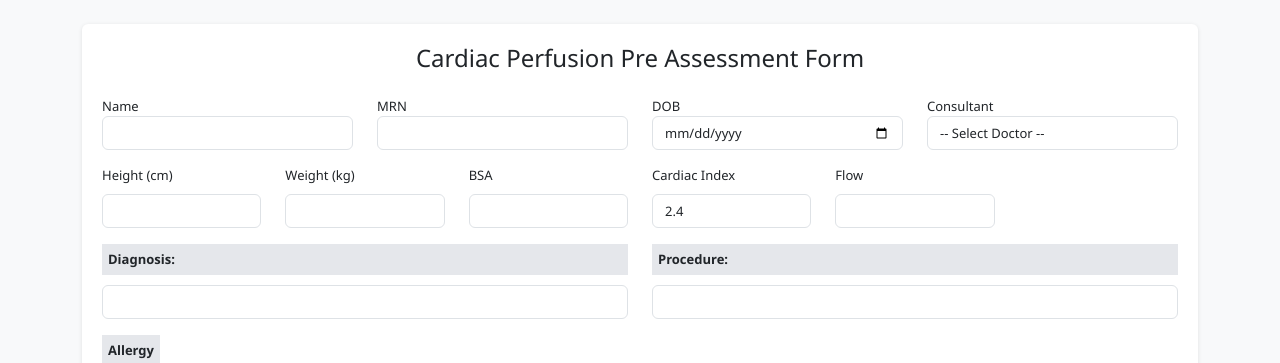
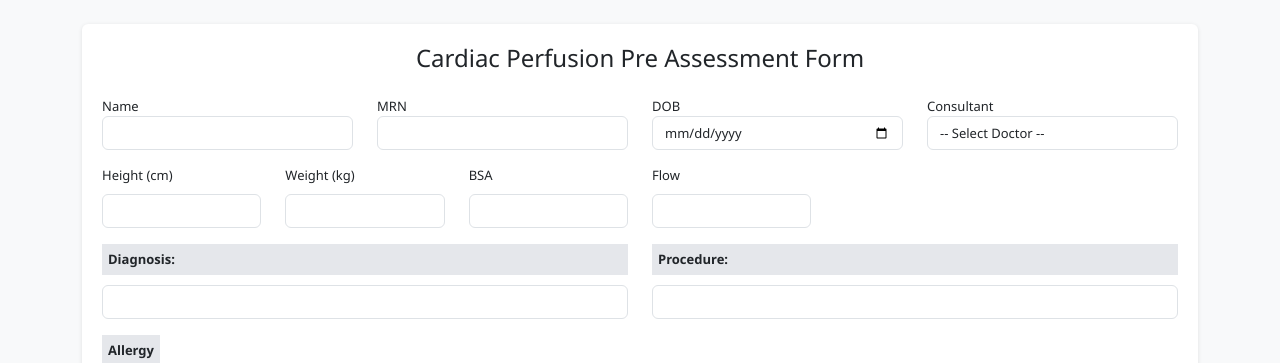
Before and after one commit to finashinas123/LogbookWeb, a Flask app: page / in a window 1280 px wide. Shown: the top 363 px of the page. Run offline with Flask 3, Linux system fonts and the light colour scheme.

Commit message:
Update form1.html

```diff
--- a/templates/form1.html
+++ b/templates/form1.html
@@ -125,11 +125,6 @@
     <div class="col-md-2">
         <label class="form-label">BSA</label>
         <input id="bsa" name="bsa" type="number" step="0.01"  class="form-control" readonly>
-    </div>
-
-    <div class="col-md-2">
-        <label class="form-label">Cardiac Index</label>
-        <input id="ci" name="ci" value="2.4" type="number" step="0.01" class="form-control" oninput="calc()">
     </div>
 
     <div class="col-md-2">
```
